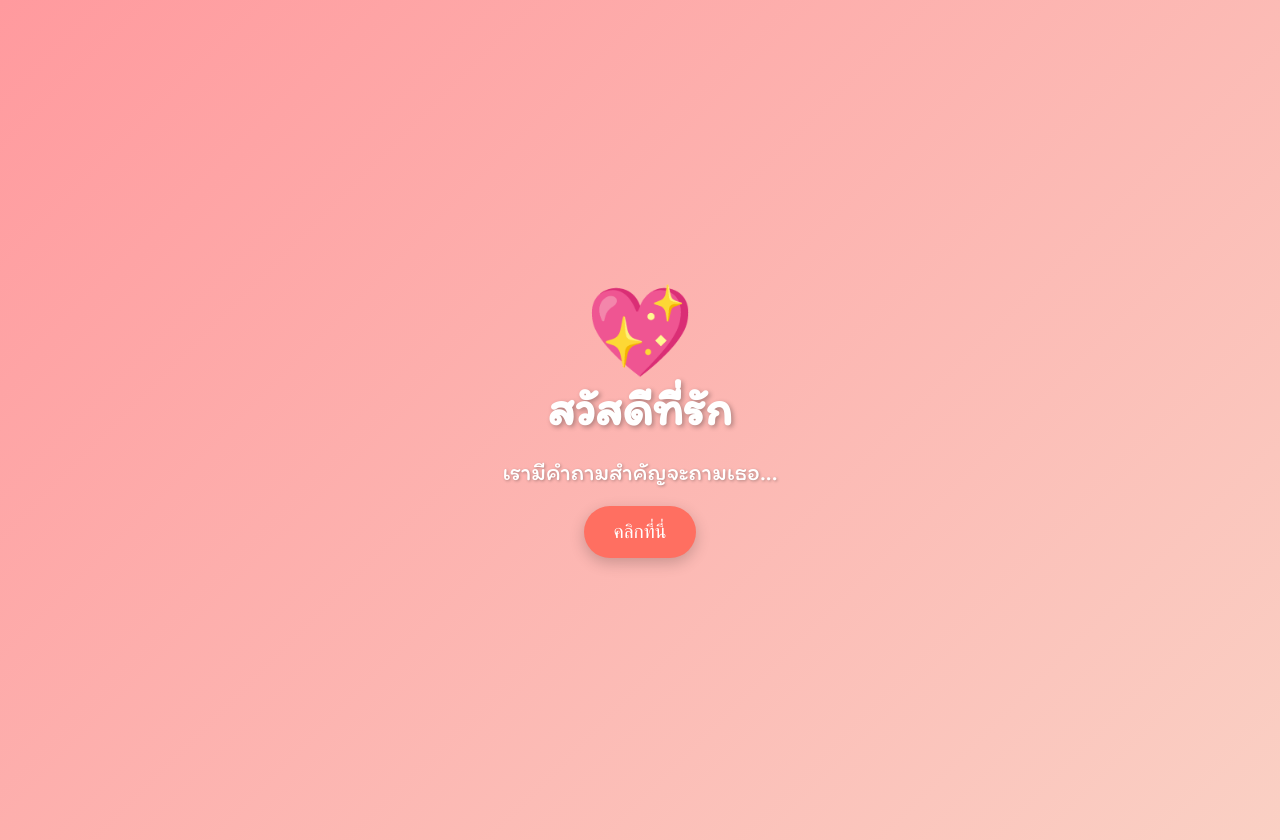
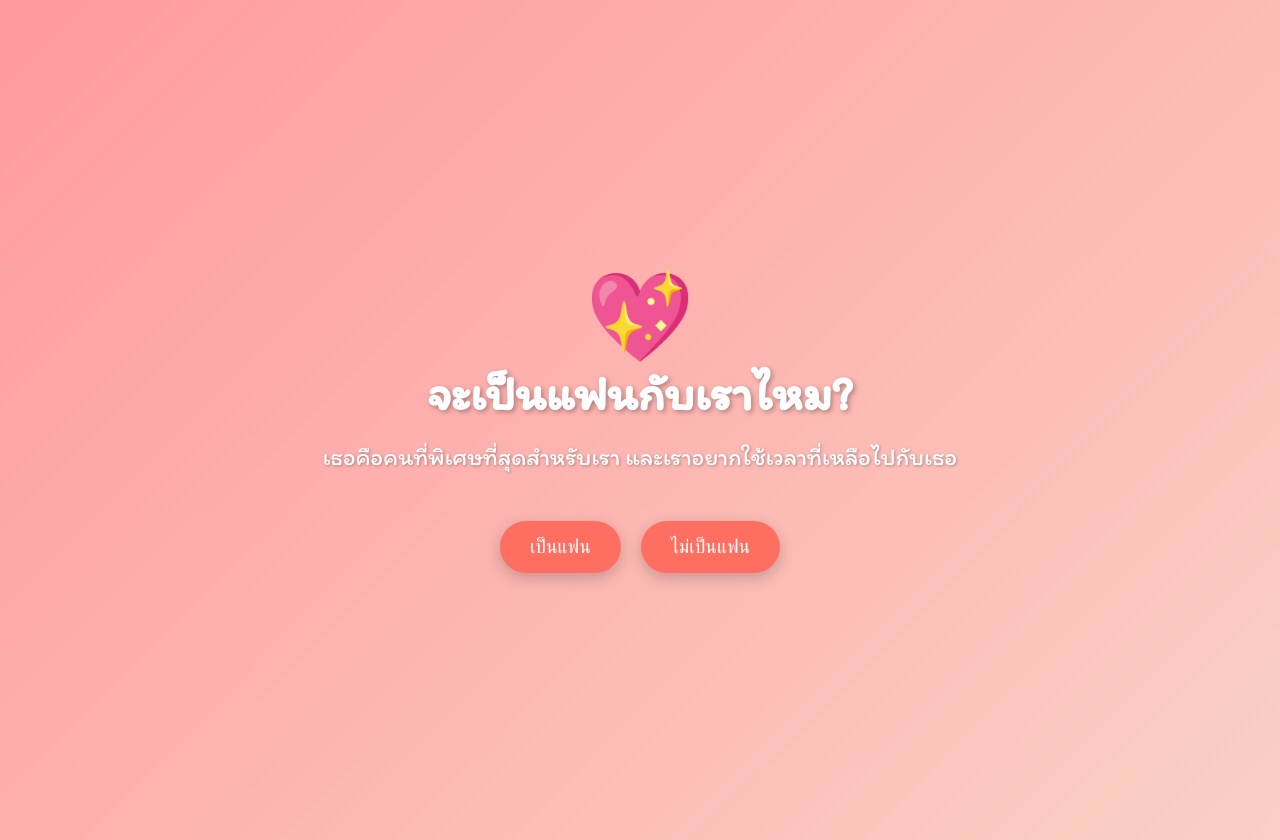
Before and after one commit to noracv/Travel, a plain HTML site: page index.html in a window 1280 px wide. Drawn offline with Linux system fonts and the light colour scheme.

Commit message:
Update index.html

```diff
--- a/index.html
+++ b/index.html
@@ -32,6 +32,11 @@
       margin: 20px 0;
       text-shadow: 1px 1px 3px rgba(0, 0, 0, 0.3);
     }
+    .buttons {
+      margin-top: 30px;
+      display: flex;
+      gap: 20px;
+    }
     button {
       background-color: #ff6f61;
       color: white;
@@ -65,9 +70,22 @@
 <body>
   <div class="container">
     <div class="heart">💖</div>
-    <h1>สวัสดีที่รัก</h1>
-    <p>เรามีคำถามสำคัญจะถามเธอ...</p>
-    <button onclick="window.location.href='question.html'">คลิกที่นี่</button>
+    <h1>จะเป็นแฟนกับเราไหม?</h1>
+    <p>เธอคือคนที่พิเศษที่สุดสำหรับเรา และเราอยากใช้เวลาที่เหลือไปกับเธอ</p>
+    <div class="buttons">
+      <button onclick="yesAnswer()">เป็นแฟน</button>
+      <button onclick="noAnswer()">ไม่เป็นแฟน</button>
+    </div>
   </div>
+
+  <script>
+    function yesAnswer() {
+      alert("เย้! ขอบคุณนะที่รัก ❤️ เราดีใจที่สุดเลย!");
+    }
+
+    function noAnswer() {
+      alert("โอเค ไม่เป็นไรนะ เรายังชอบเธออยู่ดี 😊");
+    }
+  </script>
 </body>
 </html>
```
